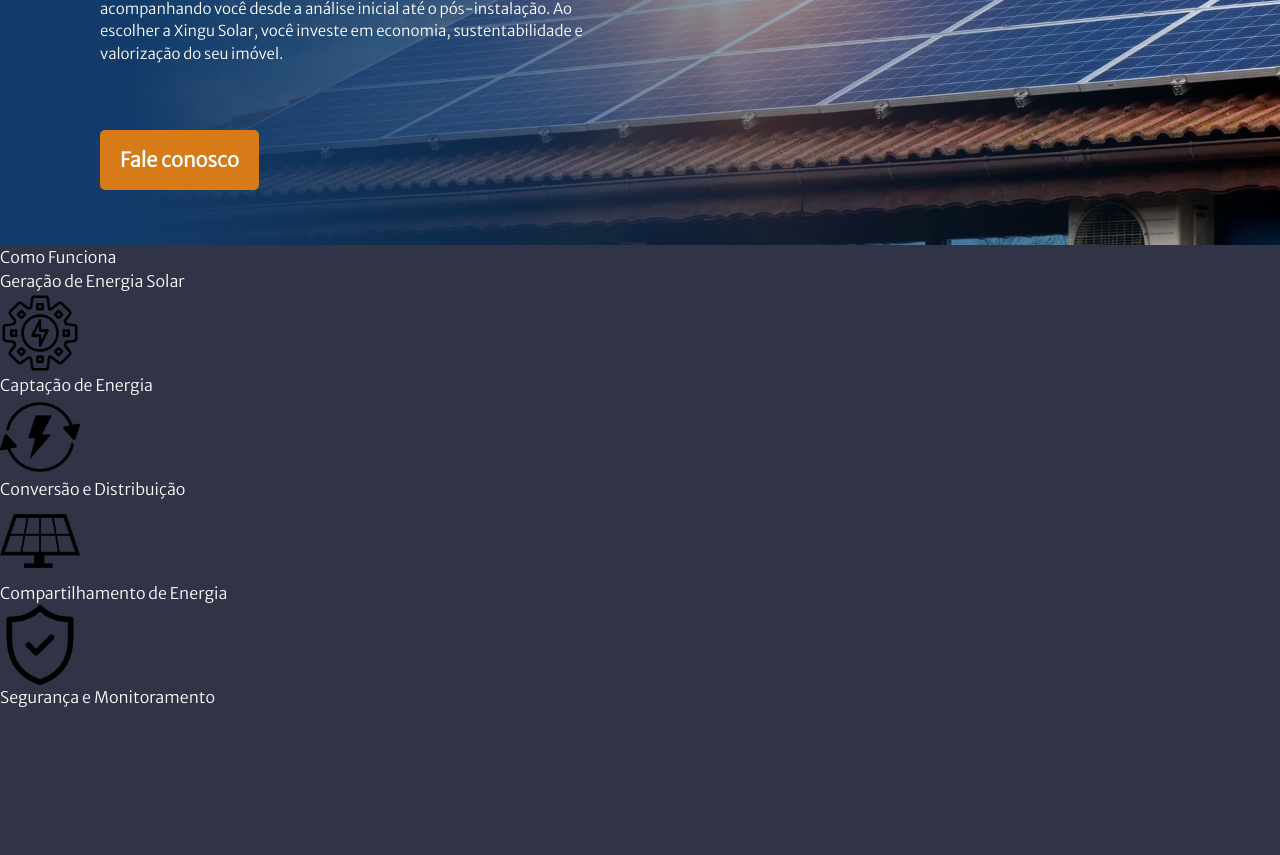
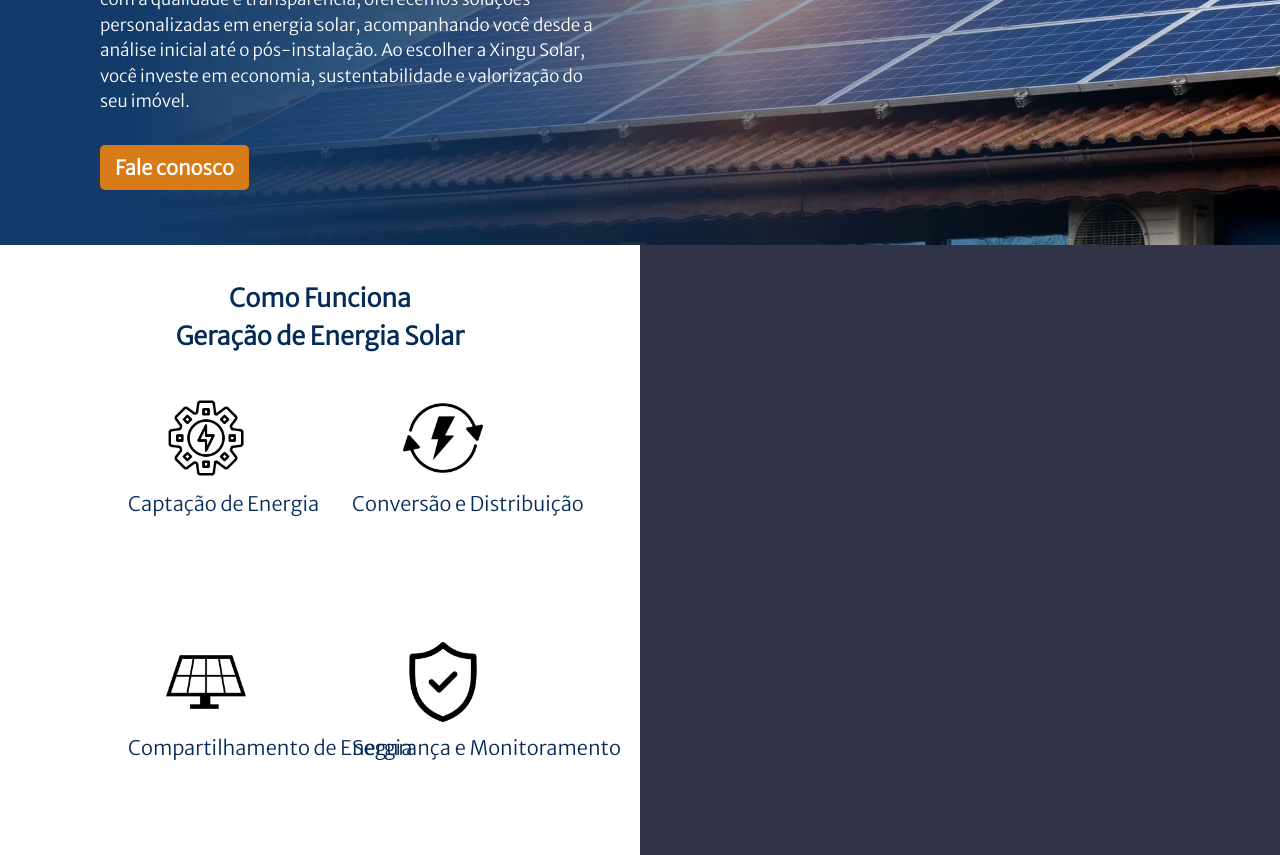
Before and after one commit to levisantosp/xingusolar, a Next.js app: page / in a window 1280 px wide. Shown: the part 380-1235 px from the top of the page. Before the commit the page ends 1089 px from the top, so only its background shows below. Built offline with nearby package versions, Linux system fonts and the light colour scheme.

Commit message:
adicionando mais estilos

```diff
--- a/src/styles/globals.css
+++ b/src/styles/globals.css
@@ -3,6 +3,7 @@
 body {
         background-color: #303446;
         color: white;
+        width: 100vw;
 }
 
 .xingusolar {
@@ -10,19 +11,20 @@ body {
         font-size: 30px;
         font-weight: bold;
         padding: 20px 100px;
+        width: 100vw;
 }
 
 .contact-us {
         background-color: #d77a18;
         border-radius: 5px;
-        padding: 10px 20px;
+        padding: 10px 15px;
         text-align: center;
-        line-height: 40px;
+        line-height: 25px;
         font-weight: bold;
         font-size: 20px;
         margin-left: 100px;
         position: relative;
-        top: 65px;
+        top: 30px;
         cursor: pointer;
 }
 
@@ -35,7 +37,7 @@ body {
 
 .description {
         margin-left: 100px;
-        font-size: 15px;
+        font-size: 17px;
         max-width: 500px;
         word-wrap: break-word;
         padding-top: 10px;
@@ -60,8 +62,75 @@ body {
         top: 0;
         left: 0;
         right: 0;
-        width: 100%;
+        width: 100vw;
         height: 100%;
         object-fit: cover;
         z-index: -1;
 }
+
+.instruction {
+        background-color: white;
+        color: #062b57;
+        width: 50vw;
+        position: relative;
+        height: 610px;
+}
+
+.instruction-title {
+        text-align: center;
+        font-weight: bold;
+        font-size: 25px;
+        padding-top: 35px;
+}
+
+.instruction-descs {
+        font-size: 20px;
+}
+
+.instruction-desc-1 {
+        padding-left: 20%;
+        top: 40%;
+        position: absolute;
+}
+
+.instruction-img-1 {
+        left: 26%;
+        top: 25%;
+        position: absolute;
+}
+
+.instruction-desc-2 {
+        padding-left: 55%;
+        top: 40%;
+        position: absolute;
+}
+
+.instruction-img-2 {
+        position: absolute;
+        left: 63%;
+        top: 25%;
+}
+
+.instruction-desc-3 {
+        position: absolute;
+        padding-left: 20%;
+        top: 80%;
+}
+
+.instruction-img-3 {
+        position: absolute;
+        left: 26%;
+        top: 65%;
+}
+
+.instruction-desc-4 {
+        position: absolute;
+        padding-left: 55%;
+        top: 80%;
+}
+
+.instruction-img-4 {
+        position: absolute;
+        left: 63%;
+        top: 65%;
+}
```
